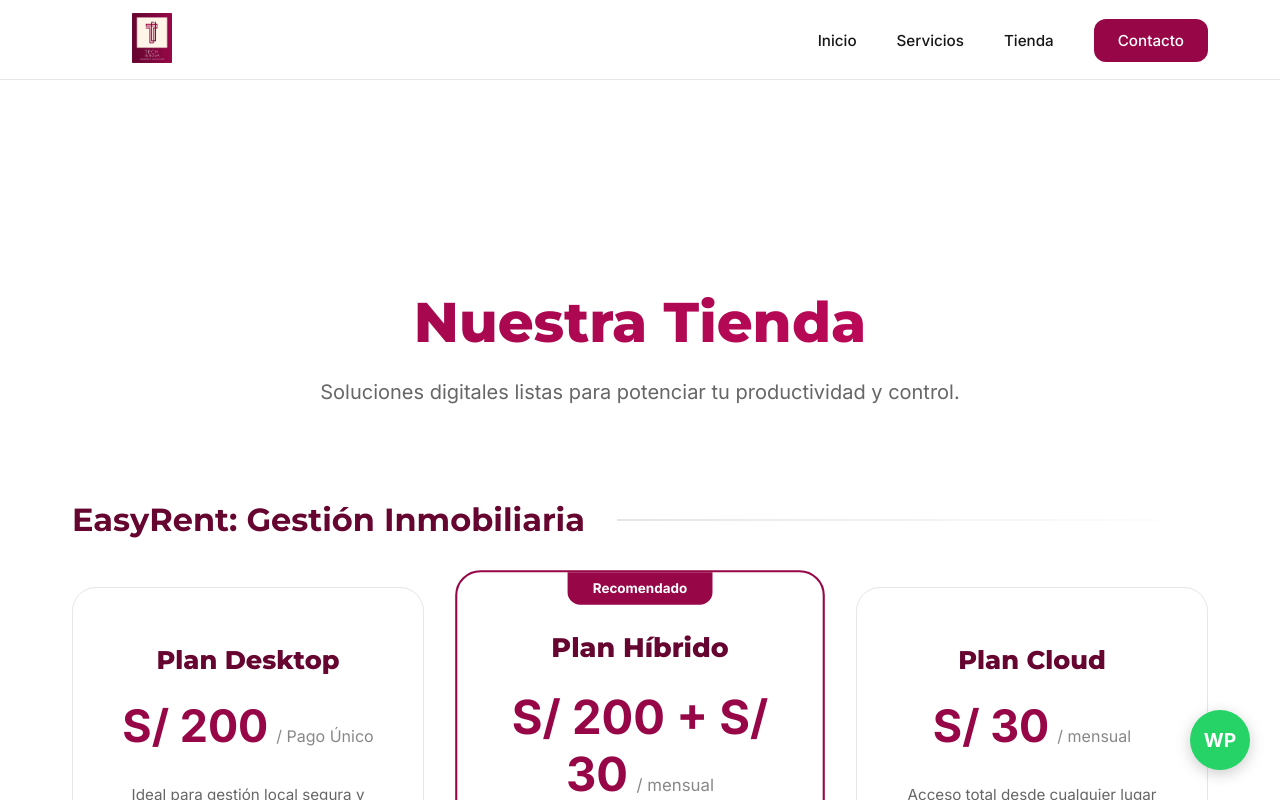
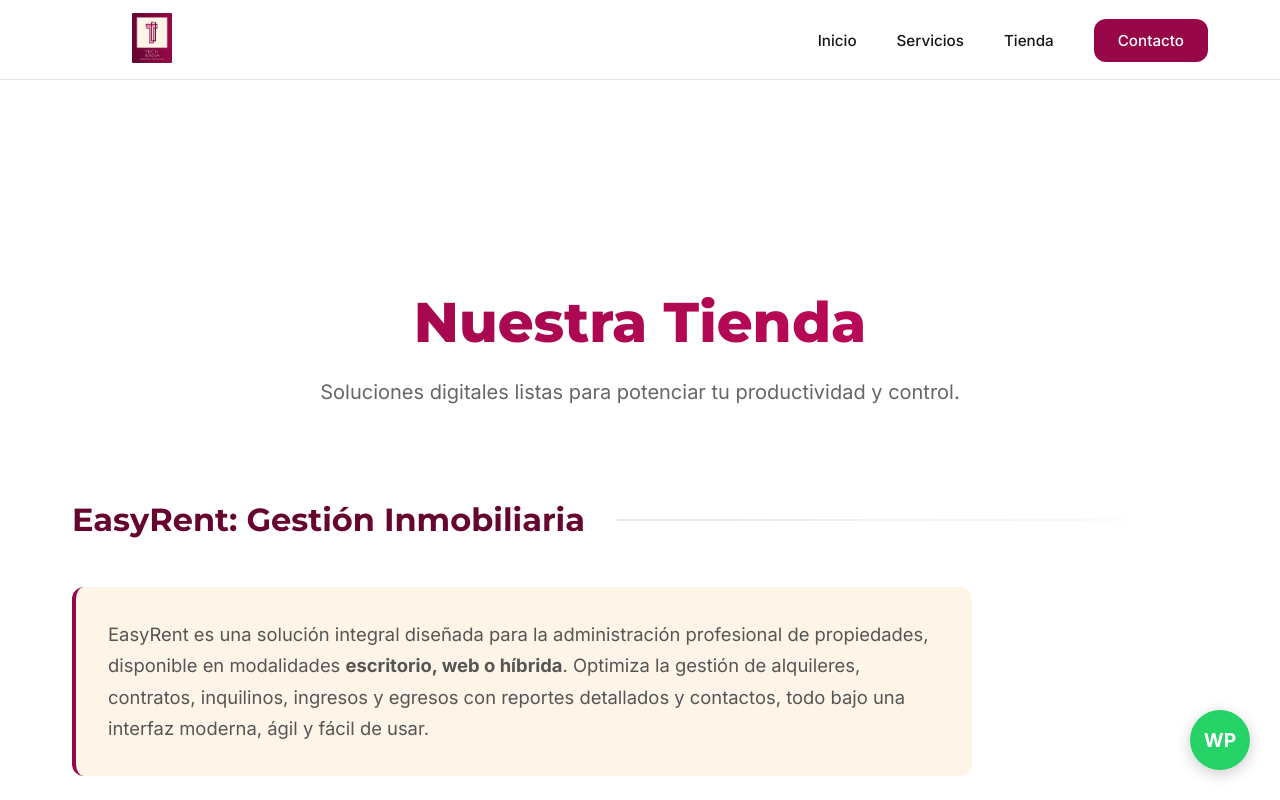
Before and after one commit to techinnovareg-lgtm/WebTechInnova, a Next.js app: page /tienda in a window 1280 px wide. Shown: the top 800 px of the page. Built offline with nearby package versions, Linux system fonts and the light colour scheme.

Commit message:
Mejora: Descripción detallada de EasyRent añadida a la tienda

```diff
--- a/src/components/sections/Store.module.css
+++ b/src/components/sections/Store.module.css
@@ -42,6 +42,18 @@
     height: 2px;
     flex-grow: 1;
     background: linear-gradient(to right, var(--neutral-gray), transparent);
+}
+
+.productDescription {
+    color: #555;
+    font-size: 1.15rem;
+    line-height: 1.7;
+    max-width: 900px;
+    margin-bottom: 4rem;
+    background: var(--neutral-light);
+    padding: 2rem;
+    border-radius: var(--radius-md);
+    border-left: 4px solid var(--primary);
 }
 
 .easyRentGrid {
--- a/src/components/sections/Store.tsx
+++ b/src/components/sections/Store.tsx
@@ -96,6 +96,13 @@ const Store = () => {
                     <div className={styles.divider}></div>
                 </div>
 
+                <p className={styles.productDescription}>
+                    EasyRent es una solución integral diseñada para la administración profesional de propiedades,
+                    disponible en modalidades <strong>escritorio, web o híbrida</strong>. Optimiza la gestión de
+                    alquileres, contratos, inquilinos, ingresos y egresos con reportes detallados y contactos,
+                    todo bajo una interfaz moderna, ágil y fácil de usar.
+                </p>
+
                 <div className={styles.easyRentGrid}>
                     {easyRentPlans.map((plan, index) => (
                         <div
```
